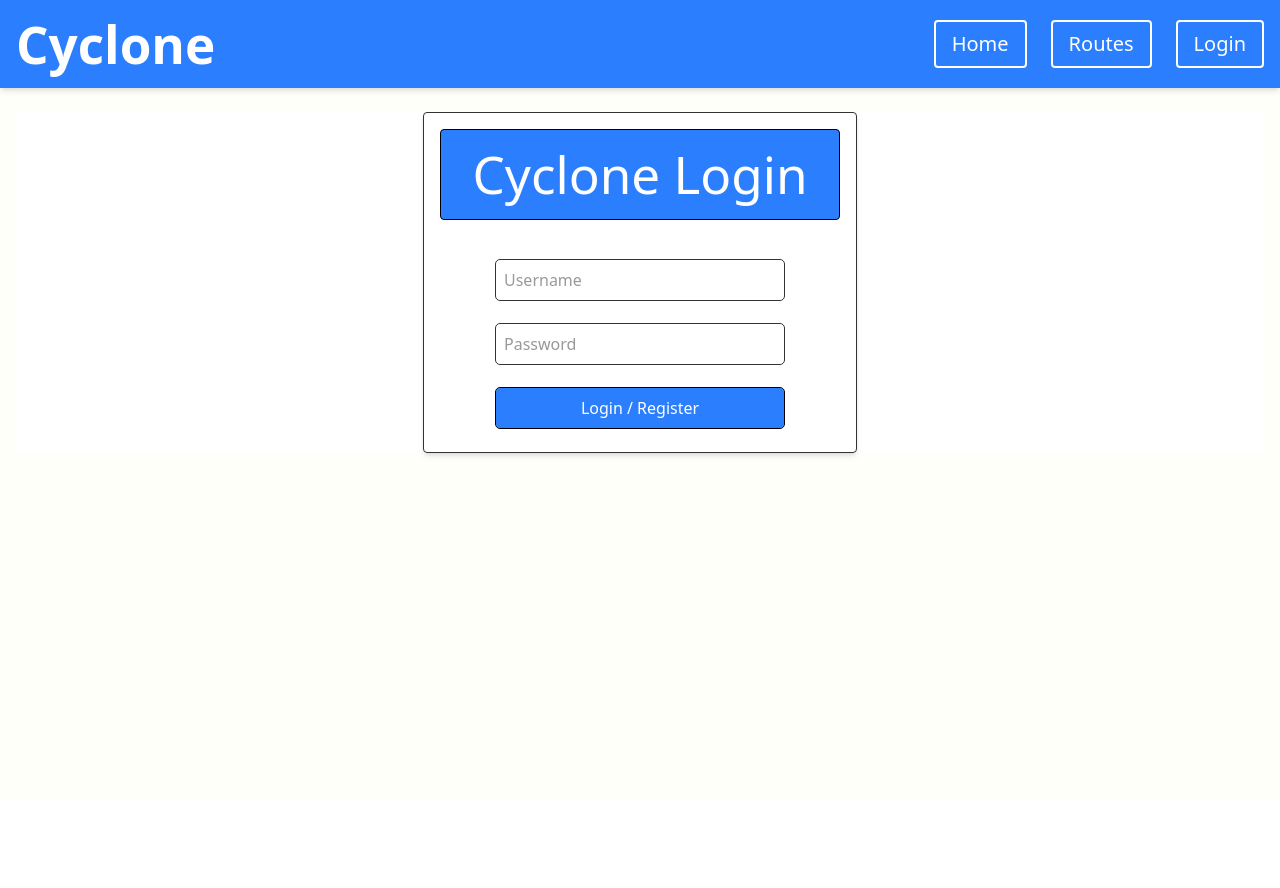
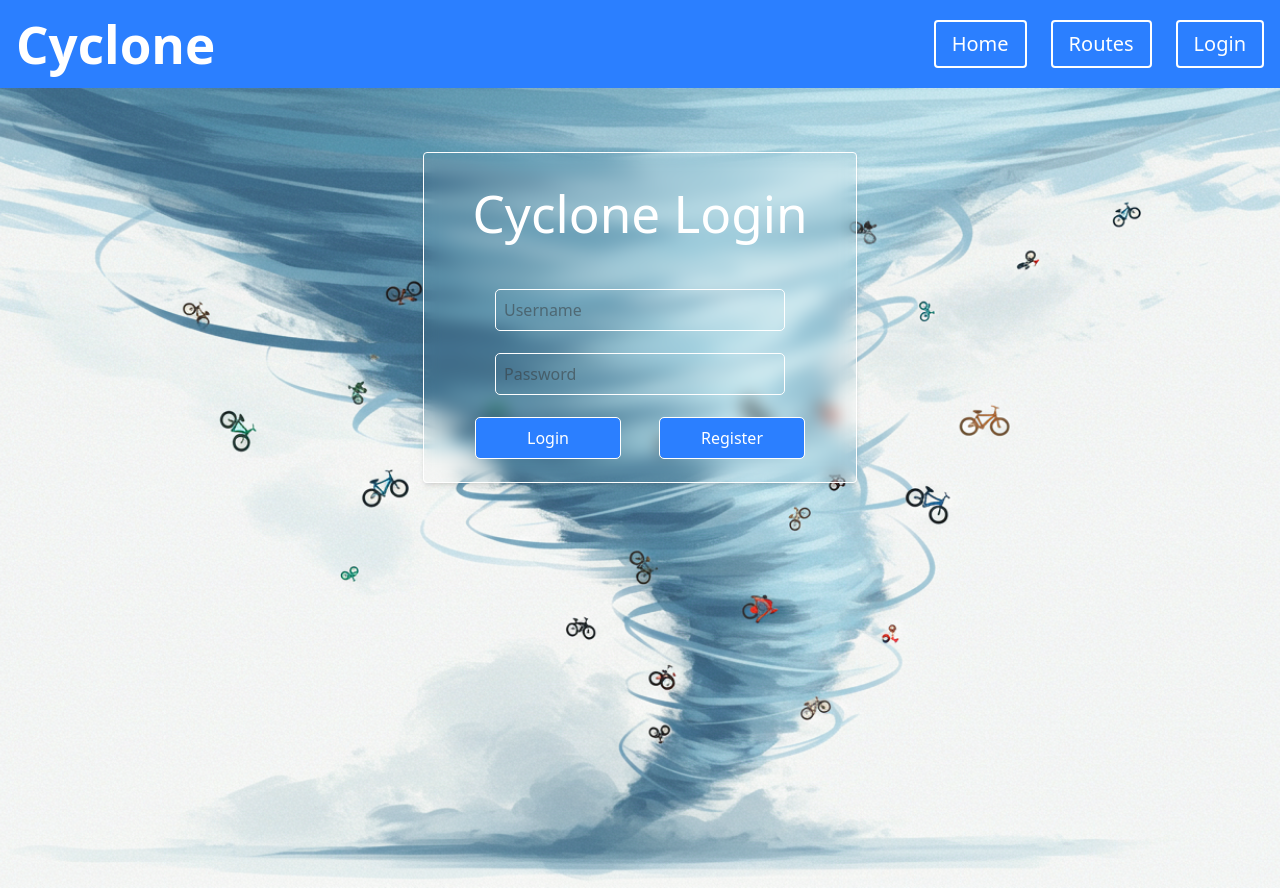
Before and after one commit to owenkobasz/cyclone, a React (Vite) app in the folder client/: page /login in a window 1280 px wide. Before the commit the page ends 800 px from the top, so only its background shows below. Built offline with nearby package versions, Linux system fonts and the light colour scheme; no server answers.

Commit message:
Made ui pretty, made logging in and staying logging in possible by using a session, logging out works, registration works.

```diff
--- a/client/src/App.jsx
+++ b/client/src/App.jsx
@@ -14,6 +14,7 @@ import BackendTest from './components/BackendTest';
 function AppLayout() {
   const location = useLocation();
   const isHomePage = location.pathname === '/';
+  const isLogin = location.pathname ==='/login';
 
   return (
     <div className="min-h-screen">
@@ -30,12 +31,11 @@ function AppLayout() {
           </div>
         </header>
       )}
-      <main className={!isHomePage ? "px-4 py-6" : ""}>
+      <main className={(!isHomePage && !isLogin) ? "px-4 py-6" : ""}>
         <Routes>
           <Route path="/" element={<HomePage />} />
           <Route path="/routes" element={<RouteDisplay />} />
           <Route path="/login" element={<Login />} />
-          <Route path="/backend-test" element={<BackendTest />} />
         </Routes>
       </main>
     </div>
--- a/client/src/components/LoginComponent.jsx
+++ b/client/src/components/LoginComponent.jsx
@@ -11,26 +11,38 @@ const LoginComponent = () => {
 
         // update login button based on login state
         useEffect(() => {
-            if (!loggedin) {
-                setButton("Login / Register");
-            } else {
-                setButton("Logout");
-            }
-        },[loggedin]);
+            fetch('http://localhost:3000/api/status', { credentials: 'include' })
+                .then(res => res.json())
+                .then(data => {
+                setLoggedin(data.loggedin);
+                });
+        }, []);
+
+        useEffect(() => {
+            setButton(loggedin ? "Logout" : "Login");
+        }, [loggedin]);
+
 
         // submission function
         const submit = async (e) => {
+
             // prevent reload
             e.preventDefault();
 
-            // try logging in
-            if (!loggedin) {
+            // handle various actions of submit form
+            const action = e.nativeEvent.submitter.value;
+
+            // handle action values
+
+            if (action === "Login") {
+                // login
                 try {
                     // send a POST request to server
-                    const res = await fetch('http://localhost:3000/api/register', {
+                    const res = await fetch('http://localhost:3000/api/login', {
                         method: 'POST',
                         headers: {'Content-Type': 'application/json'},
-                        body: JSON.stringify({username, password})
+                        body: JSON.stringify({username, password}),
+                        credentials: 'include'
                     });
 
                     // set data to response from backend
@@ -45,48 +57,76 @@ const LoginComponent = () => {
                 } catch(err) {
                     setMessage(`Error logging in`);
                 }
-            } else {
-                // send post request to log out, change session
+
+            } else if (action === "Logout") {
+                // logout
                 try {
                     // send a POST request to server
                     const res = await fetch('http://localhost:3000/api/logout', {
                         method: 'POST',
-                        credentials: 'include',
-                        body: JSON.stringify({username, password})
+                        credentials: 'include'
                     });
-                    if (res.ok) {
-                        setLoggedin(false);
+
+                    // set data to response from backend
+                    const data = await res.json();
+
+                    if(!res.ok) {
+                        setMessage(`${data.message}`);
+                    } else {
                         setUsername("");
                         setPassword("");
-                        setMessage("Logged out successfully");
+                        setMessage(`${data.message}`);
+                        setLoggedin(false);
+                    }
+                } catch(err) {
+                    setMessage(`Error logging out.`);
+                }
+            } else {
+                // register
+                try {
+                    // send a POST request to server
+                    const res = await fetch('http://localhost:3000/api/register', {
+                        method: 'POST',
+                        headers: {'Content-Type': 'application/json'},
+                        body: JSON.stringify({username, password}),
+                        credentials: 'include'
+                    });
 
+                    // set data to response from backend
+                    const data = await res.json();
+
+                    if(!res.ok) {
+                        setMessage(`${data.message}`);
                     } else {
-                        setMessage("Logout failed");
+                        setMessage(`${data.message}`);
+                        setLoggedin(true);
                     }
-
-                    } catch(err) {
-                        setMessage("Error logging out");
-                    }
+                } catch(err) {
+                    setMessage(`Error registering account.`);
                 }
             }
+        }
 
 
 
     return (
 
-        <div className='flex flex-col justify-center items-center font-medium bg-white'>
-            <div className='border p-4 rounded shadow-md items-center space-y-10'>
-                <h1 className='border p-4 text-center items-center bg-blue-500 text-white rounded border-black'>Cyclone Login</h1>
-
+        <div className='flex flex-col justify-center items-center font-medium'>
+            <div className='backdrop-blur border border-white p-4 rounded shadow-md items-center space-y-10'>
+                <h1 className='p-4 pb-2 text-center items-center text-white'>Cyclone Login</h1>
                 <form className='w-100 flex flex-col pl-4 pr-4 rounded-2xl font-medium'
                 onSubmit={submit}>
-                        <input className="w-72 mx-auto outline mb-4 rounded bg-center p-2" type="text" placeholder='Username' value={username}
+                        <input className="w-72 mx-auto outline outline-white mb-4 rounded bg-center p-2" type="text" placeholder='Username' value={username}
                         onChange={(e) => setUsername(e.target.value)}/>
-                        <input className="w-72 mx-auto outline mb-4 rounded my-2 p-2" type="password" placeholder='Password' value ={password}
+                        <input className="w-72 mx-auto outline outline-white mb-4 rounded my-2 p-2" type="password" placeholder='Password' value ={password}
                         onChange={(e) => setPassword(e.target.value)}/>
                         <p className='text-center'>{message}</p>
-                        <input className="w-72 mx-auto block outline outline-black my-2 bg-blue-500 hover:bg-blue-400 rounded text-white p-2 "
-                                type="submit" value={button}/>
+                        <div className="flex">
+                            <input className="w-36 mx-auto block outline outline-white my-2 bg-blue-500 hover:bg-blue-400 rounded text-white p-2"
+                                type="submit" name="action" value={button}/>
+                            {!loggedin && (<input className="w-36 mx-auto block outline outline-white my-2 bg-blue-500 hover:bg-blue-400 rounded text-white p-2 "
+                                type="submit" name="action" value="Register"/>)}
+                        </div>
                 </form>
             </div>
         </div>
--- a/client/src/index.css
+++ b/client/src/index.css
@@ -11,6 +11,11 @@ body {
 
 /* Add global utility styles (optional) */
 button {
+  cursor: pointer;
+  transition: background 0.2s ease;
+}
+
+input {
   cursor: pointer;
   transition: background 0.2s ease;
 }
--- a/client/src/pages/Login.jsx
+++ b/client/src/pages/Login.jsx
@@ -2,9 +2,10 @@ import React from 'react'
 import LoginComponent from '../components/LoginComponent'
 
 const Login = () => {
+
   return (
-    <div>
-        <LoginComponent/>
+    <div className="w-full h-screen bg-[url(/cyclone.jpg)] bg-cover bg-center p-16">
+      <LoginComponent/>
     </div>
 
 
```
Also changed, not shown: 2 other files (tests, documents, lock files or other folders).
